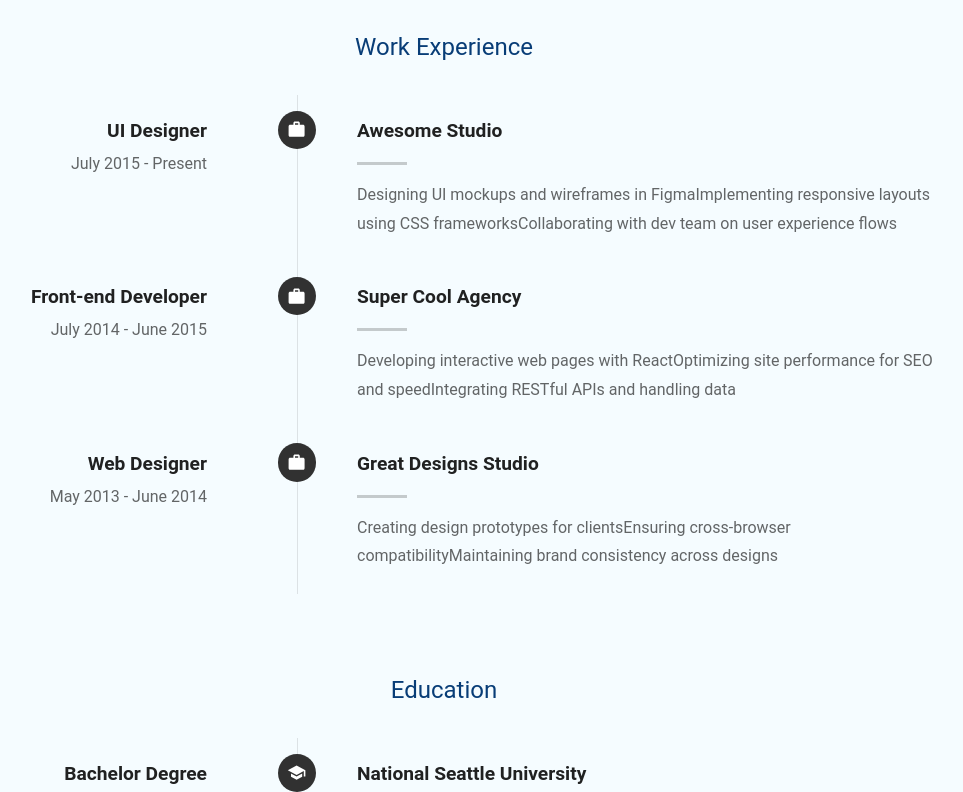
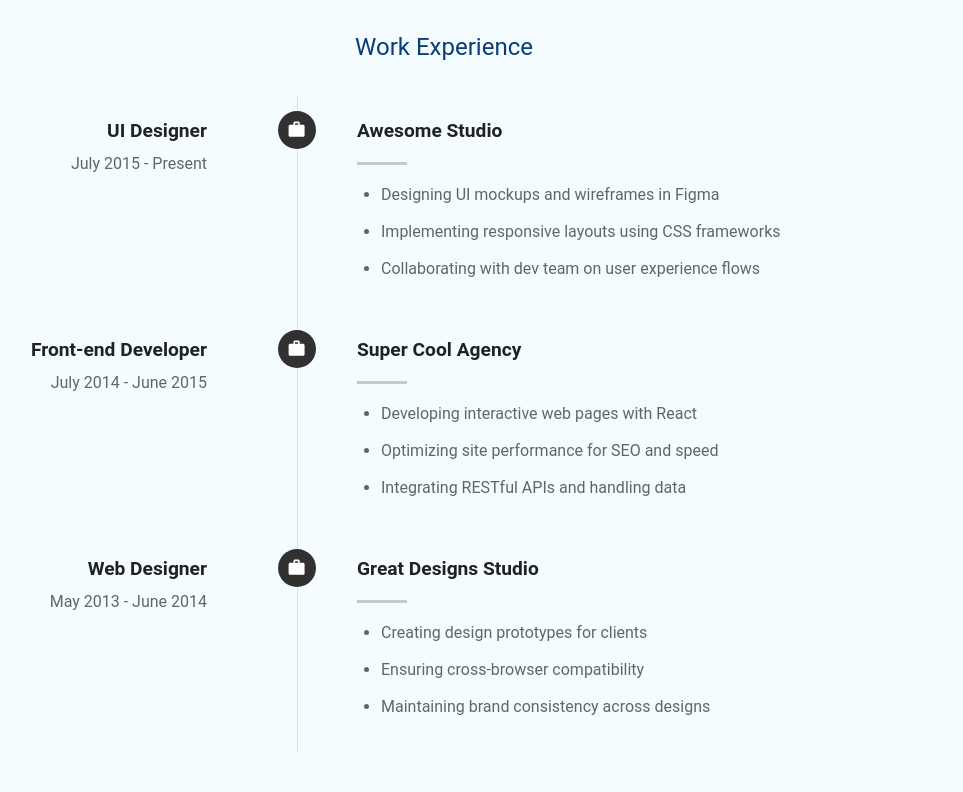
Before and after one commit to formosachiang/my-website, a React (Create React App) app: page / in a window 1280 px wide. Shown: the part 2808-3600 px from the top of the page, without its empty margins (196-1159 px from the left). Built offline with nearby package versions, Linux system fonts and the light colour scheme.

Commit message:
Revise description using bullet points

```diff
--- a/src/components/ResumeSection.jsx
+++ b/src/components/ResumeSection.jsx
@@ -4,9 +4,9 @@
 import SchoolIcon from '@mui/icons-material/School';
 
 /**
- * 單一「時間軸區塊」元件：
- * - 若 description 為陣列 => 顯示列點式
- * - 若 description 為字串 => 顯示一般段落
+ * TimelineBlock 元件：
+ * - 若 description 為陣列則以列點呈現，
+ * - 否則直接顯示字串。
  */
 const TimelineBlock = ({ icon, title, date, company, description }) => {
   return (
@@ -14,7 +14,7 @@
       sx={{
         position: 'relative',
         paddingTop: '1.4rem',
-          paddingBottom: '1.4rem',
+        paddingBottom: '1.4rem'
       }}
     >
       {/* 圓形 Icon */}
@@ -28,9 +28,9 @@
           textAlign: 'center',
           color: '#FFFFFF',
           position: 'absolute',
-            left: '35%',
+          left: '35%',           // 桌機版
           top: '1rem',
-            marginLeft: '-1.2rem',
+          marginLeft: '-1.2rem',  // 一半寬度
           display: 'flex',
           alignItems: 'center',
           justifyContent: 'center',
@@ -55,18 +55,16 @@
           width: '35%',
           paddingRight: '90px',
           textAlign: 'right',
-            // 平板以下
           '@media (max-width:768px)': {
             float: 'none',
             width: 'auto',
             paddingRight: '15px',
             textAlign: 'left',
-              paddingLeft: '6rem',   // 原本是 7rem => 改小
+            paddingLeft: '6rem',  // 平板下改成 6rem
             marginBottom: '1.5rem',
           },
-            // 手機以下
           '@media (max-width:480px)': {
-              paddingLeft: '5rem',   // 原本是 5.5rem => 改小
+            paddingLeft: '5rem',  // 手機下改成 5rem
           },
         }}
       >
@@ -83,18 +81,15 @@
         sx={{
           marginLeft: '35%',
           paddingLeft: '60px',
-            // 平板以下
           '@media (max-width:768px)': {
             margin: 0,
-              paddingLeft: '6rem',   // 原本是 7rem => 改小
+            paddingLeft: '6rem',  // 平板下改成 6rem
           },
-            // 手機以下
           '@media (max-width:480px)': {
-              paddingLeft: '5rem',   // 原本是 5.5rem => 改小
+            paddingLeft: '5rem',  // 手機下改成 5rem
           },
         }}
       >
-          {/* 公司/學校名稱 */}
         <Typography
           component="h4"
           sx={{
@@ -117,20 +112,33 @@
         >
           {company}
         </Typography>
-          {/* 說明文字 */}
-          <Typography variant="body1" color="textSecondary" sx={{ marginTop: '1rem', lineHeight: 1.8 }}>
-            {description}
+        <Typography
+          variant="body1"
+          color="textSecondary"
+          sx={{ marginTop: '1rem', lineHeight: 1.8 }}
+          component="div"
+        >
+          {Array.isArray(description) ? (
+            <ul style={{ margin: 0, paddingLeft: '1.5rem' }}>
+              {description.map((bullet, idx) => (
+                <li key={idx} style={{ marginBottom: '0.5rem' }}>
+                  {bullet}
+                </li>
+              ))}
+            </ul>
+          ) : (
+            description
+          )}
         </Typography>
       </Box>
     </Box>
   );
 };
 
-
 const ResumeSection = () => {
   const theme = useTheme();
 
-  // 工作經驗資料（改成陣列 => 顯示列點式）
+  // 工作經驗：description 以陣列呈現列點
   const workExperience = [
     {
       title: 'UI Designer',
@@ -164,7 +172,7 @@
     },
   ];
 
-  // 教育背景資料（維持字串 => 顯示一般段落）
+  // 教育背景：description 維持字串
   const education = [
     {
       title: 'Bachelor Degree',
@@ -189,7 +197,6 @@
         backgroundColor: theme.palette.quaternary.main,
         paddingTop: '8rem',
         paddingBottom: '4rem',
-            // 手機以下
         '@media (max-width:480px)': {
           paddingTop: '6rem',
           paddingBottom: '3rem',
```
Lines whose indentation alone changed are shown as unchanged.
